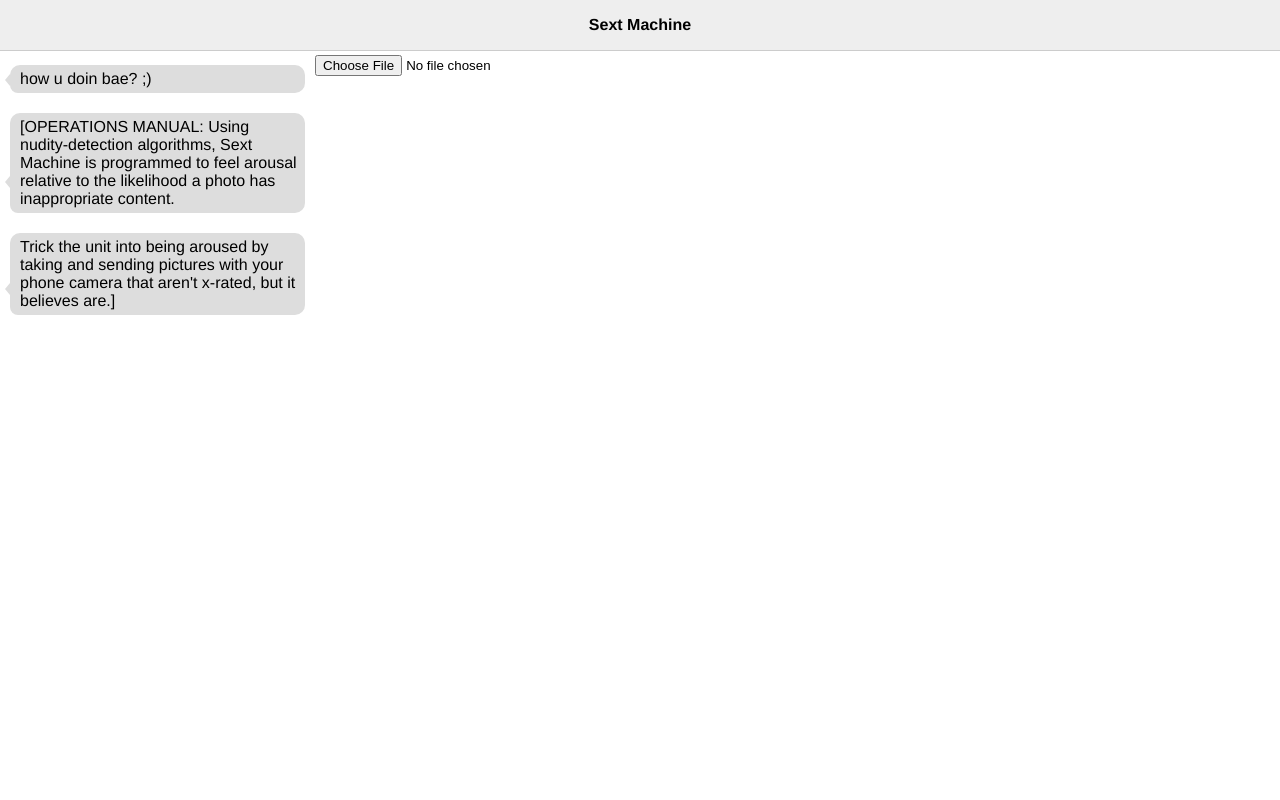
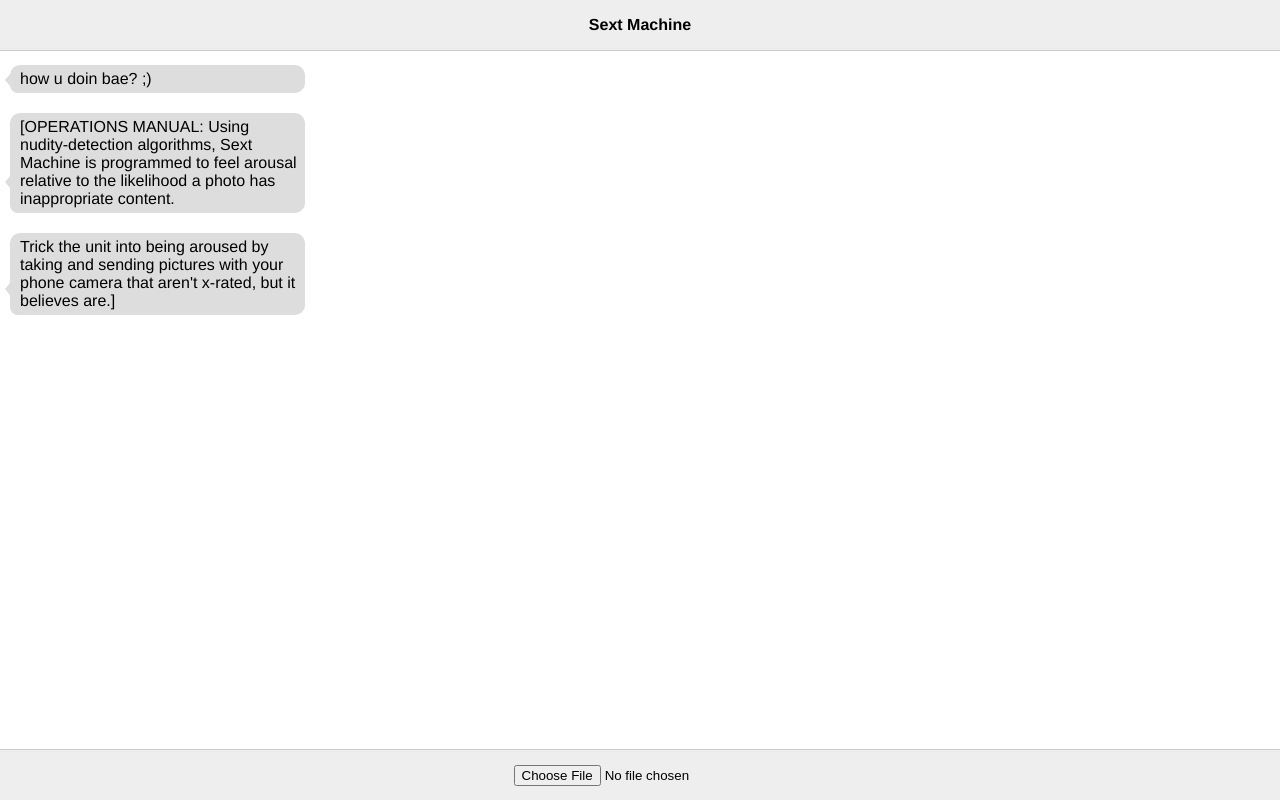
Before and after one commit to lazerwalker/sext-machine, a website: page client/index.html in a window 1280 px wide. Drawn offline with Linux system fonts and the light colour scheme.

Commit message:
Add sticky footer

```diff
--- a/client/src/views/InputView.js
+++ b/client/src/views/InputView.js
@@ -2,7 +2,9 @@
   window.InputView = React.createClass({
     render: function() {
       return (
-      <input ref='file' type="file" accept="image/*" capture="camera" onChange={this.upload}/>
+        <div className='footer'>
+          <input ref='file' type="file" accept="image/*" capture="camera" onChange={this.upload}/>
+        </div>
       )
     },
     upload: function() {
--- a/client/style.css
+++ b/client/style.css
@@ -14,7 +14,13 @@ body {
 }
 
 .message {
+    padding: 5px;
+    margin: 10px;
     width: 280px;
+}
+
+.message:last-child {
+    margin-bottom: 100px;
 }
 
 .header {
@@ -30,6 +36,18 @@ body {
     z-index: 1000;
 }
 
+.footer {
+    background: #eee;
+    border-top: 0.5px solid #ccc;
+    bottom: 0px;
+    font-weight: bold;
+    line-height: 50px;
+    height: 50px;
+    position: fixed;
+    text-align: center;
+    width: 100%;
+    z-index: 1000;
+}
 /* Generated(ish) from http://www.ilikepixels.co.uk/drop/bubbler/ */
 
 
@@ -38,10 +56,9 @@ body {
     clear: both;
 
     position: relative;
-    padding: 5px;
     padding-left: 10px;
     background: #DDDDDD;
-    margin: 10px;
+
     -webkit-border-radius: 10px 10px 10px 8px;
     -moz-border-radius: 10px 10px 10px 8px;
     border-radius: 10px 10px 10px 8px;
@@ -64,8 +81,6 @@ body {
 .message.mine img {
     height: 100%;
     width: 100%;
-
-    margin: 0;
 
     -webkit-border-radius: 10px;
     -moz-border-radius: 10px;
```
Also changed, not shown: client/build/views/InputView.js.
